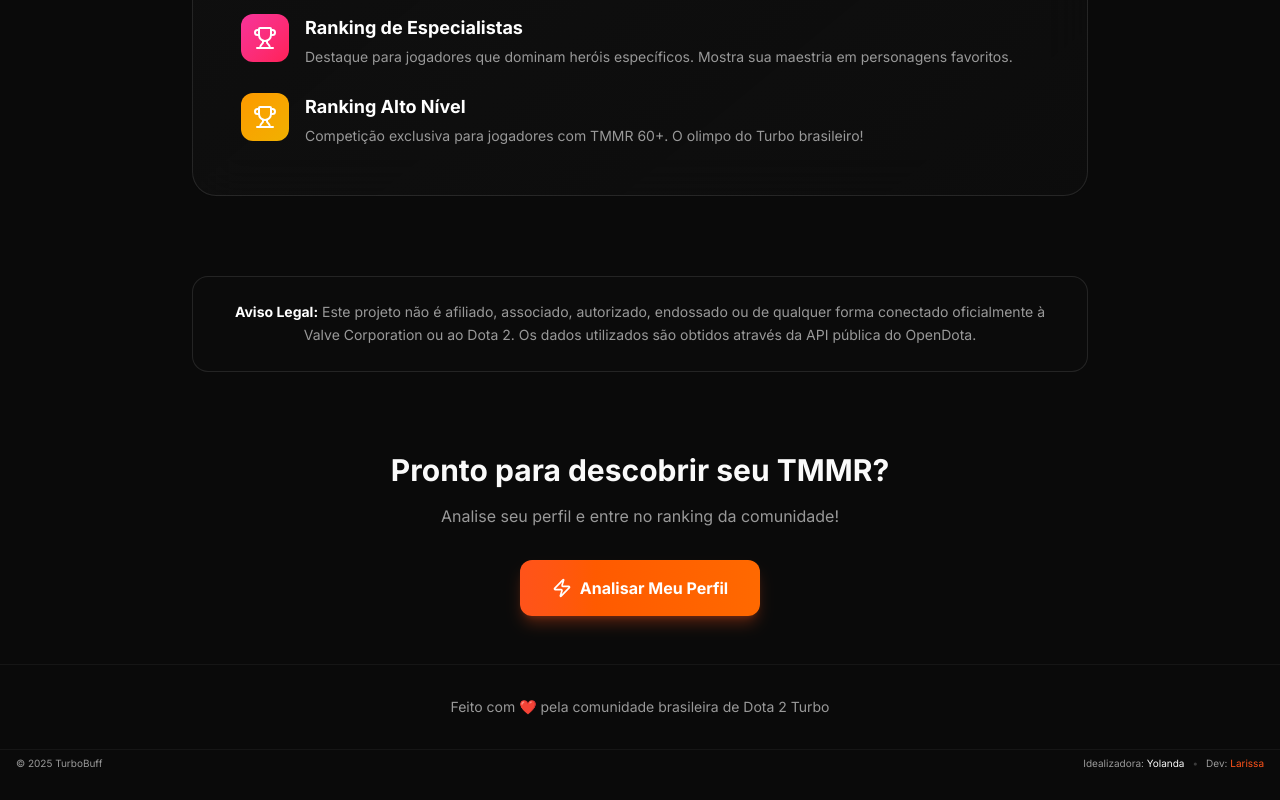
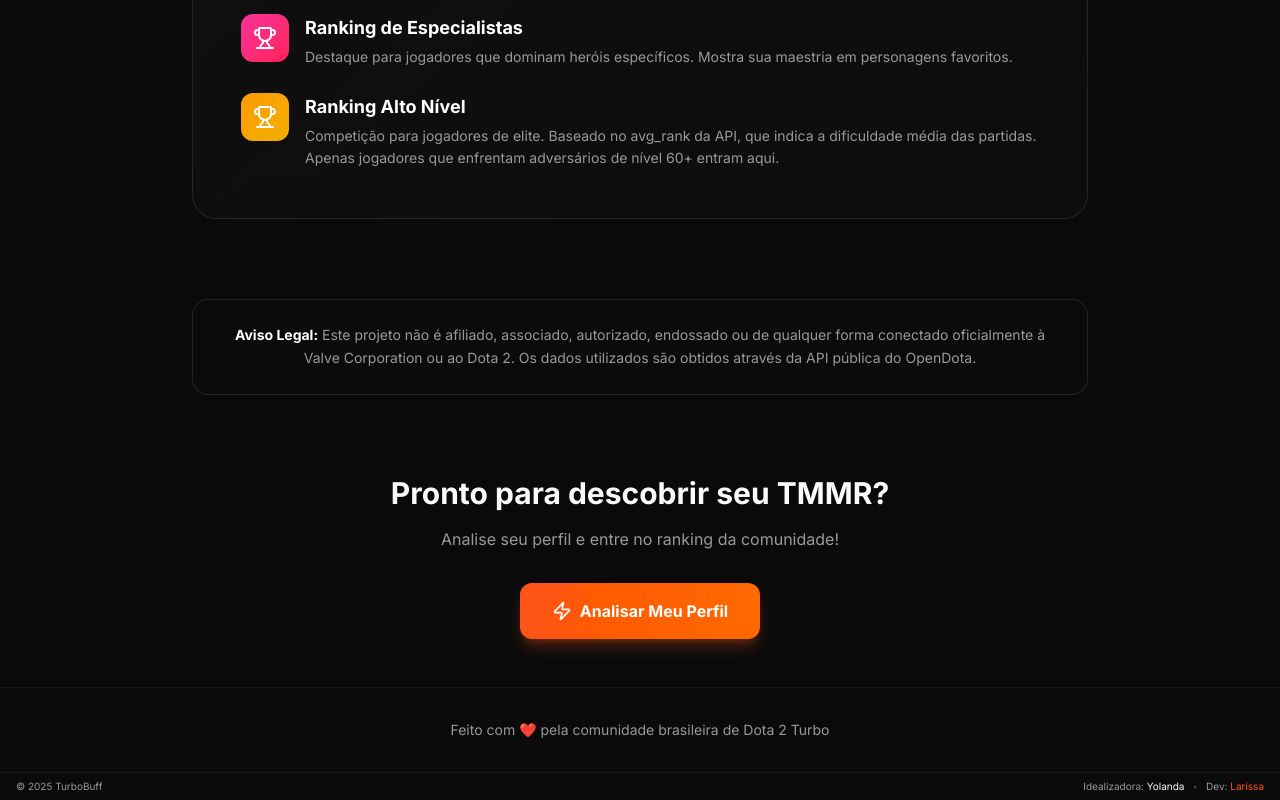
Before and after one commit to laaridev/dota2turbo-mmr, a Next.js app: page /about in a window 1280 px wide. Shown: the part 1595-2395 px from the top of the page. Before the commit the page ends 2372 px from the top, so only its background shows below. Built offline with nearby package versions, Linux system fonts and the light colour scheme.

Commit message:
fix: correct Alto Nível description to explain avg_rank from API

```diff
--- a/app/about/page.tsx
+++ b/app/about/page.tsx
@@ -44,7 +44,7 @@ const features = [
     {
         icon: Trophy,
         title: 'Ranking Alto Nível',
-        description: 'Competição exclusiva para jogadores com TMMR 60+. O olimpo do Turbo brasileiro!',
+        description: 'Competição para jogadores de elite. Baseado no avg_rank da API, que indica a dificuldade média das partidas. Apenas jogadores que enfrentam adversários de nível 60+ entram aqui.',
         gradient: 'from-amber-500 to-yellow-500'
     }
 ];
```
